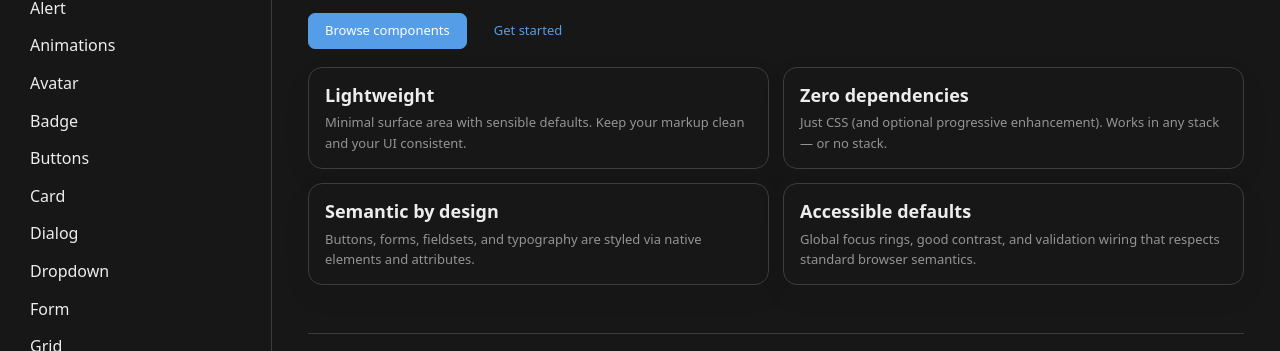
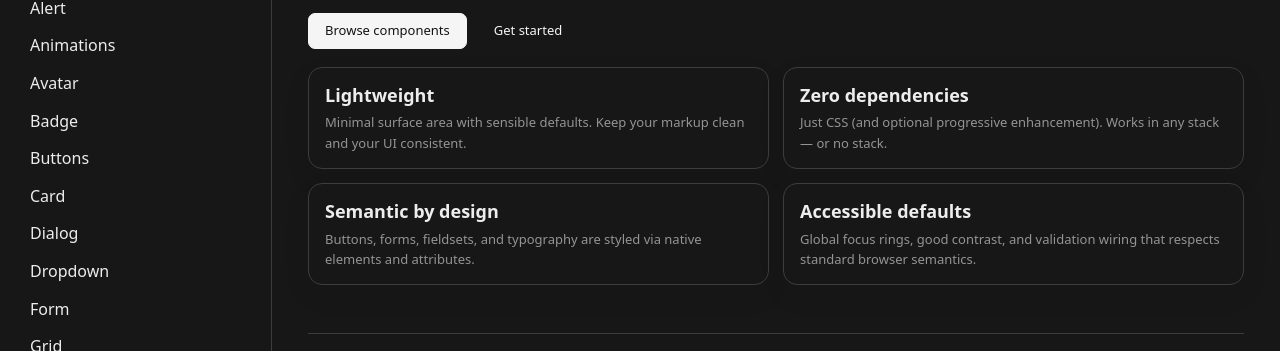
Before and after one commit to Maddoxx88/millet, a website: page docs/index.html in a window 1280 px wide. Shown: the part 309-660 px from the top of the page. Drawn offline with Linux system fonts and the dark colour scheme.

Commit message:
fix: dark mode accent color

```diff
--- a/docs/chrome.css
+++ b/docs/chrome.css
@@ -19,9 +19,10 @@
 
 :root[data-theme="dark"] {
   color-scheme: dark;
-  --ml-accent: hsl(var(--ml-hue) 75% 62%);
-  --ml-accent-hover: hsl(var(--ml-hue) 75% 70%);
-  --ml-accent-muted: hsl(var(--ml-hue) 40% 16%);
+  --ml-accent: hsl(0 0% 96%);
+  --ml-accent-hover: hsl(0 0% 100%);
+  --ml-accent-muted: hsl(0 0% 18%);
+  --ml-text-on-accent: hsl(0 0% 8%);
   --ml-bg: hsl(0 0% 9%);
   --ml-bg-raised: hsl(0 0% 13%);
   --ml-bg-sunken: hsl(0 0% 7%);
--- a/docs/styles.css
+++ b/docs/styles.css
@@ -64,9 +64,10 @@
 /* Dark mode — auto, no JS needed */
 @media (prefers-color-scheme: dark) {
   :root {
-    --ml-accent:       hsl(var(--ml-hue) 75% 62%);
-    --ml-accent-hover: hsl(var(--ml-hue) 75% 70%);
-    --ml-accent-muted: hsl(var(--ml-hue) 40% 16%);
+    --ml-accent:       hsl(0 0% 96%);
+    --ml-accent-hover: hsl(0 0% 100%);
+    --ml-accent-muted: hsl(0 0% 18%);
+    --ml-text-on-accent: hsl(0 0% 8%);
 
     --ml-bg:           hsl(0 0% 9%);
     --ml-bg-raised:    hsl(0 0% 13%);
@@ -1065,9 +1066,10 @@ meter {
 
 :root[data-theme="dark"] {
   color-scheme: dark;
-  --ml-accent: hsl(var(--ml-hue) 75% 62%);
-  --ml-accent-hover: hsl(var(--ml-hue) 75% 70%);
-  --ml-accent-muted: hsl(var(--ml-hue) 40% 16%);
+  --ml-accent: hsl(0 0% 96%);
+  --ml-accent-hover: hsl(0 0% 100%);
+  --ml-accent-muted: hsl(0 0% 18%);
+  --ml-text-on-accent: hsl(0 0% 8%);
   --ml-bg: hsl(0 0% 9%);
   --ml-bg-raised: hsl(0 0% 13%);
   --ml-bg-sunken: hsl(0 0% 7%);
--- a/src/css/millet.css
+++ b/src/css/millet.css
@@ -62,9 +62,10 @@
 /* Dark mode — auto, no JS needed */
 @media (prefers-color-scheme: dark) {
   :root {
-    --ml-accent:       hsl(var(--ml-hue) 75% 62%);
-    --ml-accent-hover: hsl(var(--ml-hue) 75% 70%);
-    --ml-accent-muted: hsl(var(--ml-hue) 40% 16%);
+    --ml-accent:       hsl(0 0% 96%);
+    --ml-accent-hover: hsl(0 0% 100%);
+    --ml-accent-muted: hsl(0 0% 18%);
+    --ml-text-on-accent: hsl(0 0% 8%);
 
     --ml-bg:           hsl(0 0% 9%);
     --ml-bg-raised:    hsl(0 0% 13%);
```
